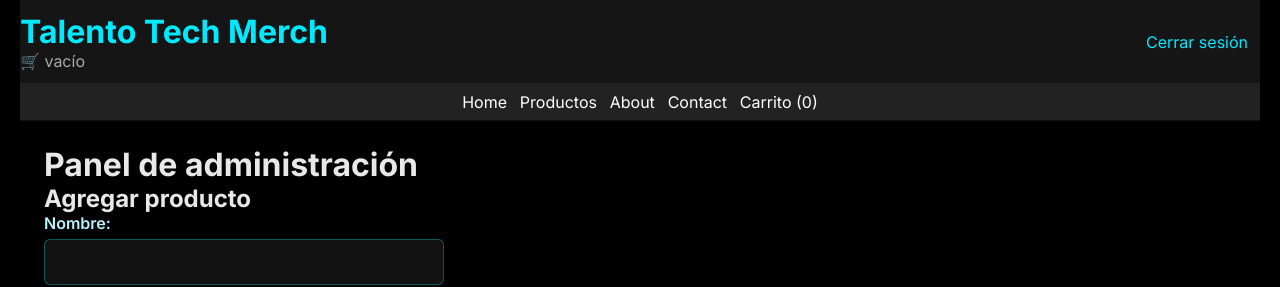
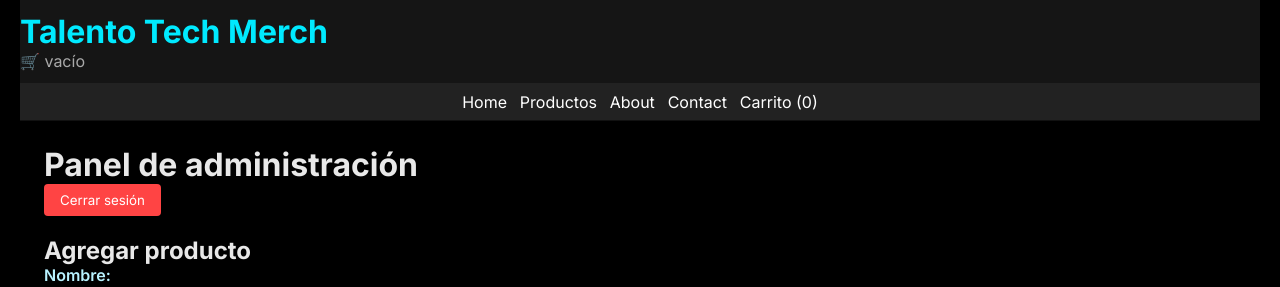
Before and after one commit to 8Kaiser/25232_ecommerce-react, a React (Vite) app in the folder Ecommerce_JPK/: page /admin in a window 1280 px wide. Shown: the top 287 px of the page. Built offline with nearby package versions, Linux system fonts and the light colour scheme; no server answers; sample sign-in values are in the browser's storage.

Commit message:
Correcciones Cerrar Sesión

```diff
--- a/Ecommerce_JPK/src/components/Header.jsx
+++ b/Ecommerce_JPK/src/components/Header.jsx
@@ -1,24 +1,18 @@
-import { useAuth } from "../auth/AuthContext";
-
 export default function Header({ count = 0 }) {
-  const { isAuthenticated, logout } = useAuth();
-
   return (
-    <header style={{ display: "flex", justifyContent: "space-between", alignItems: "center" }}>
+    <header
+      style={{
+        display: "flex",
+        justifyContent: "space-between",
+        alignItems: "center",
+      }}
+    >
       <div>
         <h1>Talento Tech Merch</h1>
         <div style={{ opacity: 0.7 }}>
           {count > 0 ? `🛒 ${count} ítem(s)` : "🛒 vacío"}
         </div>
       </div>
-
-      <div>
-        {isAuthenticated ? (
-          <button onClick={logout}>Cerrar sesión</button>
-        ) : (
-          <a href="/login">Iniciar sesión</a>
-        )}
-      </div>
     </header>
   );
 }
--- a/Ecommerce_JPK/src/context/ProductsContext.jsx
+++ b/Ecommerce_JPK/src/context/ProductsContext.jsx
@@ -37,7 +37,7 @@ export function ProductsProvider({ children }) {
     fetchProducts();
   }, []);
 
-  // 👉 AGREGAR producto (POST)
+  // AGREGAR producto (POST)
   const agregarProducto = async (productoNuevo) => {
     try {
       const res = await fetch(API_URL, {
--- a/Ecommerce_JPK/src/pages/Admin.jsx
+++ b/Ecommerce_JPK/src/pages/Admin.jsx
@@ -2,9 +2,11 @@
 import { useState } from "react";
 import { useProducts } from "../context/ProductsContext";
 import ProductForm from "../components/ProductForm";
+import { useAuth } from "../auth/AuthContext";
 
 export default function Admin() {
   const { products, eliminarProducto } = useProducts();
+  const { logout } = useAuth(); // ⬅ Necesario para cerrar sesión del admin
   const [productoSeleccionado, setProductoSeleccionado] = useState(null);
 
   const handleEditarClick = (producto) => {
@@ -18,6 +20,22 @@ export default function Admin() {
   return (
     <div style={{ padding: 24 }}>
       <h1>Panel de administración</h1>
+
+      {/* Botón para cerrar sesión SOLO en admin */}
+      <button
+        onClick={logout}
+        style={{
+          padding: "8px 16px",
+          background: "#ff4444",
+          border: "none",
+          color: "white",
+          cursor: "pointer",
+          borderRadius: "4px",
+          marginBottom: "20px"
+        }}
+      >
+        Cerrar sesión
+      </button>
 
       {/* Formulario agregar/editar */}
       <ProductForm
```
